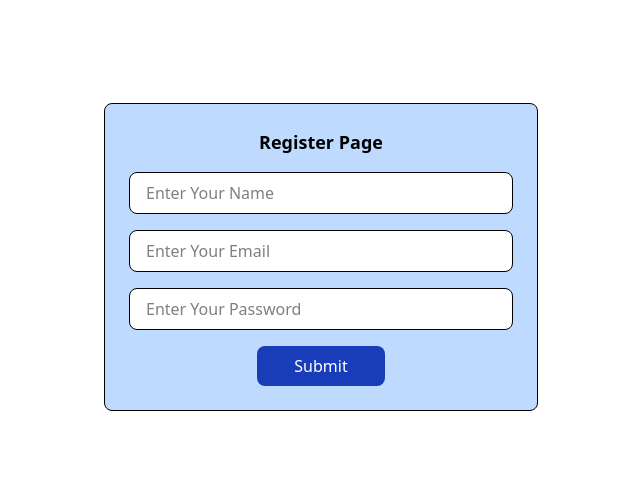
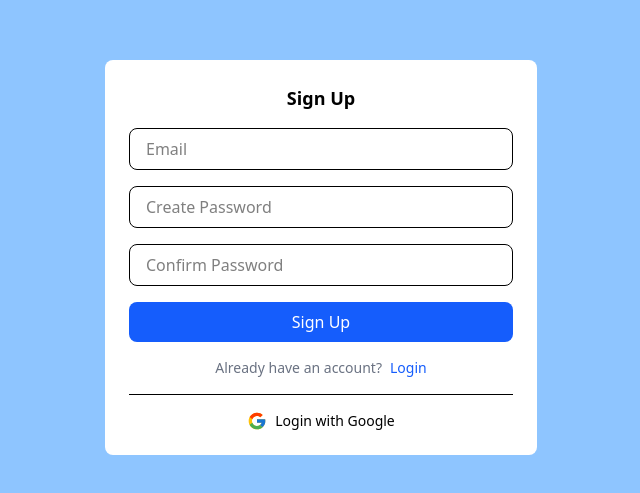
Before and after one commit to DilinaCP/Media-Gallery-Web-App, a Next.js app in the folder frontend/: page /auth/register in a window 1280 px wide. Shown: the part 143-636 px from the top of the page, without its empty margins (319-959 px from the left). Built offline with nearby package versions, Linux system fonts and the light colour scheme.

Commit message:
feat(login): implemented the validation & improved some style

```diff
--- a/frontend/package.json
+++ b/frontend/package.json
@@ -11,7 +11,8 @@
   "dependencies": {
     "next": "16.0.7",
     "react": "19.2.0",
-    "react-dom": "19.2.0"
+    "react-dom": "19.2.0",
+    "react-icons": "^5.5.0"
   },
   "devDependencies": {
     "@tailwindcss/postcss": "^4",
--- a/frontend/src/app/auth/login/page.tsx
+++ b/frontend/src/app/auth/login/page.tsx
@@ -1,54 +1,114 @@
 "use client"
 
-import React from 'react';
+import React, { useState } from 'react';
 import { useRouter } from 'next/navigation';
+import { FcGoogle } from 'react-icons/fc';
 
-export default function LoginPage() {
+ const LoginForm = () =>{
         const router = useRouter();
+        const [error, setError] = useState<{ email?: string; password?: string }>({});
+        const [formData, setFormData] = useState({
+            email: '',
+            password: '',
+        });
 
-        const handleSubmit = (e: React.FormEvent<HTMLButtonElement>) => {
+        const validationForm = (data:any) => {
+            let error: { email?: string; password?: string } = {};
+            if(!data.email.trim()){
+                error.email = 'Email is required';
+            } else if (!/\S+@\S+\.\S+/.test(data.email)){
+                error.email = 'Email is Invalid';
+            }
+            if(!data.password){
+                error.password = 'Password is required';
+            } else if (data.password.length < 4){
+                error.password = 'Password must be at least 4 characters'
+            }
+            return error;
+        };
+
+        const handleChange = (e: any) => {
+            const {name, value} = e.target;
+            setFormData({
+                ...formData,
+                [name]: value,
+            });
+        };
+
+        const handleSubmit = (e: any) => {
             e.preventDefault();
-            router.push('/pages/dashboard');
-        }
+            const validationErrors = validationForm(formData);
+            setError(validationErrors);
+
+            if (Object.keys(validationErrors).length === 0){
+                console.log('Form Data: ', formData)
+                router.push('/pages/dashboard');
+            }
+        };
 
     return (
         <>
-            <div className='flex items-center justify-center min-h-screen'>
-                <div className="box-border border p-6 rounded-lg bg-blue-200">
+            <div className='flex items-center justify-center min-h-screen bg-blue-300'>
+                <div className="box-border p-6 rounded-lg bg-white">
                     <div className="text-center text-lg font-bold">
-                        <h1>Login Page</h1>
+                        <h1>Login</h1>
                     </div>
-                    <form className="flex flex-col gap-4 mt-4 w-96 items-center">
+                    <form onSubmit={handleSubmit}
+                        className="flex flex-col gap-4 mt-4 w-96 items-center">
                         <div>
                             <input
                                 className="w-96 px-4 py-2 rounded-lg focus:outline-none focus:ring-1 border bg-white"
                                 type="email"
-                                name="Email"
-                                placeholder="Enter Your Email"
+                                id='email'
+                                name="email"
+                                placeholder="Email"
+                                value={formData.email}
+                                onChange={handleChange}
                             />
+                            {error.email && <span className='text-red-500 text-sm mt-1'>{error.email}</span>}
                         </div>
                         <div>
                             <input
                                 className="w-96 px-4 py-2 rounded-lg focus:outline-none focus:ring-1 border bg-white"
                                 type="password"
-                                name="Password"
-                                placeholder="Enter Your Password"
+                                id='password'
+                                name="password"
+                                placeholder="Password"
+                                value={formData.password}
+                                onChange={handleChange}
                             />
+                            {error.password && <span className='text-red-500 text-sm mt-1'>{error.password}</span>}
                         </div>
+                        <button className='text-blue-600 ml-2 cursor-pointer text-sm'>
+                            Forgot Password?
+                        </button>
                         <button
-                            className="w-32 bg-blue-800 text-white px-4 py-2 rounded-lg cursor-pointer"
+                            className="w-full bg-blue-600 text-white px-4 py-2 rounded-lg cursor-pointer"
                             type ="submit"
-                            onClick={handleSubmit}>
-                                Submit
+                            >
+                                LogIn
+                        </button>
+                        <p className="text-gray-500 text-sm">
+                            Don't have an account?
+                            <button
+                            type='button'
+                                className="text-blue-600 ml-2 cursor-pointer"
+                                onClick={() => router.push('/auth/register')}>
+                                Register
+                            </button>
+                        </p>
+                        <hr className='border- overflow-visible w-full'/>
+                        <button
+                            className="w-96 cursor-pointer flex items-center justify-center gap-2"
+                            type="button">
+                                <FcGoogle size={20} />
+                                <span className='text-sm'>Login with Google</span>
                         </button>
                     </form>
-                        <button
-                            className='cursor-pointer'
-                            onClick={() => router.push('/auth/register')}>
-                                Don't have an account? Register
-                        </button>
                 </div>
             </div>
         </>
     )
 }
+
+export default LoginForm;
--- a/frontend/src/app/auth/register/page.tsx
+++ b/frontend/src/app/auth/register/page.tsx
@@ -2,52 +2,71 @@
 
 import React from 'react';
 import { useRouter } from 'next/navigation';
+import { FcGoogle } from 'react-icons/fc';
 
 export default function RegisterPage() {
     const router = useRouter();
 
     const handleSubmit = (e: React.FormEvent<HTMLButtonElement>) => {
         e.preventDefault();
+
         router.push('/auth/login');
     }
 
     return (
         <>
-            <div className='flex items-center justify-center min-h-screen'>
-                <div className="box-border border p-6 rounded-lg bg-blue-200">
+            <div className='flex items-center justify-center min-h-screen bg-blue-300'>
+                <div className="box-border  p-6 rounded-lg bg-white">
                     <div className="text-center text-lg font-bold">
-                        <h1>Register Page</h1>
+                        <h1>Sign Up</h1>
                     </div>
                     <form className="flex flex-col gap-4 mt-4 w-96 items-center">
                         <div>
                             <input
-                                className="w-96 px-4 py-2 rounded-lg focus:outline-none focus:ring-1 border bg-white"
-                                type="name"
-                                name="Name"
-                                placeholder="Enter Your Name"
+                                className="w-96 px-4 py-2 rounded-lg border bg-white"
+                                type="email"
+                                name="Email"
+                                placeholder="Email"
+                                required={true}
                             />
                         </div>
                         <div>
                             <input
-                                className="w-96 px-4 py-2 rounded-lg focus:outline-none focus:ring-1 border bg-white"
-                                type="email"
-                                name="Email"
-                                placeholder="Enter Your Email"
+                                className="w-96 px-4 py-2 rounded-lg border bg-white"
+                                type="password"
+                                name="Password"
+                                placeholder="Create Password"
                             />
                         </div>
                         <div>
                             <input
-                                className="w-96 px-4 py-2 rounded-lg focus:outline-none focus:ring-1 border bg-white"
+                                className="w-96 px-4 py-2 rounded-lg border bg-white"
                                 type="password"
                                 name="Password"
-                                placeholder="Enter Your Password"
+                                placeholder="Confirm Password"
                             />
                         </div>
                         <button
-                            className="w-32 bg-blue-800 text-white px-4 py-2 rounded-lg cursor-pointer"
+                            className="w-full bg-blue-600 text-white px-4 py-2 rounded-lg cursor-pointer"
                             type ="submit"
                             onClick={handleSubmit}>
-                                Submit
+                                Sign Up
+                        </button>
+                        <p className="text-gray-500 text-sm">
+                            Already have an account?
+                            <button
+                                type='button'
+                                className="text-blue-600 ml-2 cursor-pointer"
+                                onClick={() => router.push('/auth/login')}>
+                                Login
+                            </button>
+                        </p>
+                        <hr className='border- overflow-visible w-full'/>
+                        <button
+                            className="w-96 cursor-pointer flex items-center justify-center gap-2"
+                            type="button">
+                                <FcGoogle size={20} />
+                                <span className='text-sm'>Login with Google</span>
                         </button>
                     </form>
                 </div>
```
Also changed, not shown: 1 other file (tests, documents, lock files or other folders).
